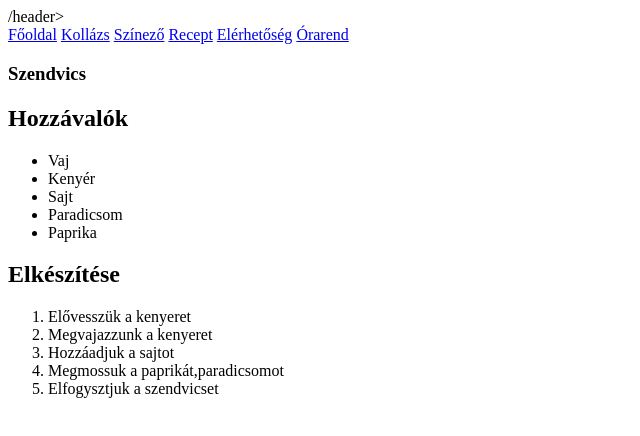
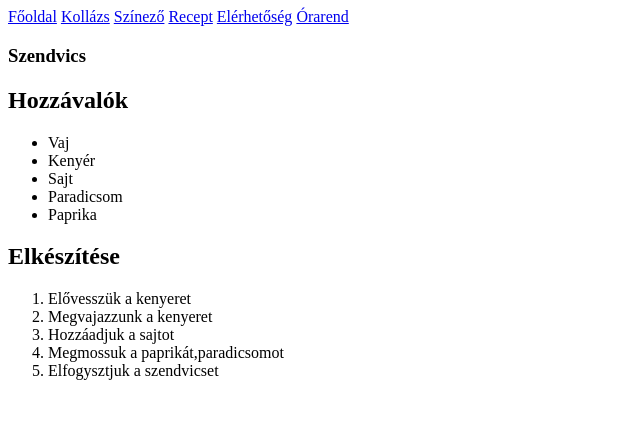
Before and after one commit to bandiandra/Recept, a plain HTML site: page index.html in a window 1280 px wide. Shown: the whole page, without its empty margins (0-640 px from the left). Drawn offline with Linux system fonts and the light colour scheme.

Commit message:
Update index.html

```diff
--- a/index.html
+++ b/index.html
@@ -8,7 +8,7 @@
 </head>
 <body>
 
-/header>
+</header>
 <section id="tartalom">
     <nav id="menusav">
         <a href="https://bandiandra.github.io/F-oldal/">Főoldal</a>
@@ -17,7 +17,6 @@
         <a href="https://bandiandra.github.io/recept/">Recept</a>
         <a href="https://bandiandra.github.io/el-rhet-s-g/">Elérhetőség</a>
         <a href="https://bandiandra.github.io/Orarend/">Órarend</a>
-
 
     <h1>Szendvics</h1>
 
```
